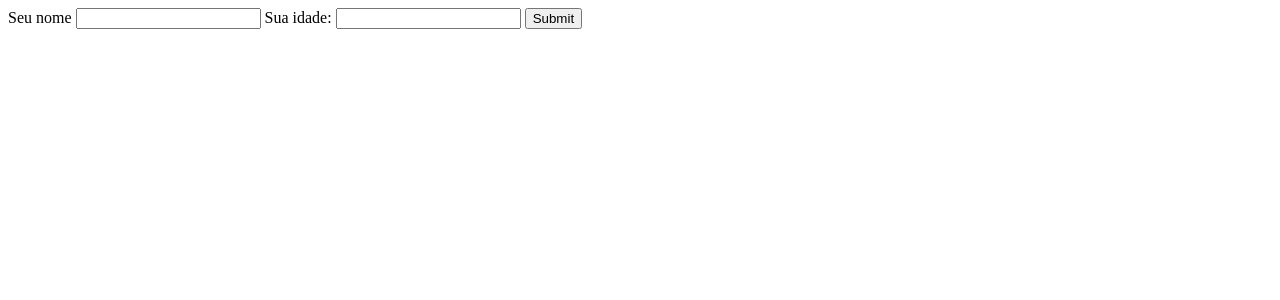
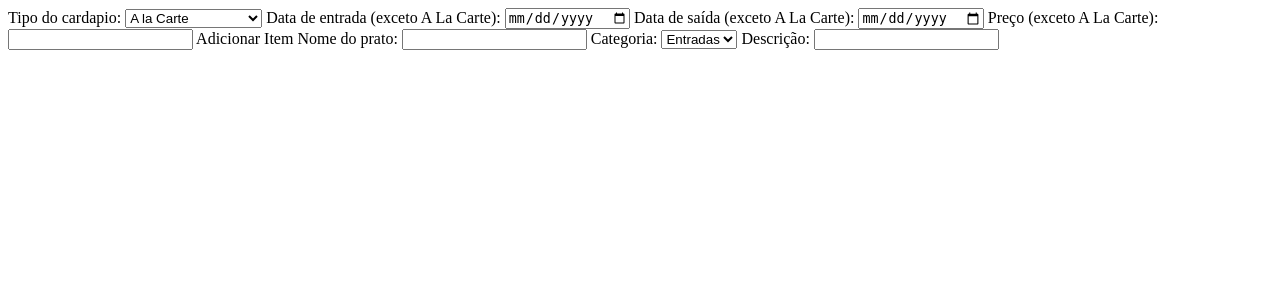
Before and after one commit to ThalitaPinheiro/menu_a_la_mano, a PHP site: page /new_menu.php in a window 1280 px wide. Shown: the top 300 px of the page. Run offline with PHP 8.4, Linux system fonts and the light colour scheme.

Commit message:
Novo Menu
Exemplo de como seria o formulário para criar um "cardápio" novo.

```diff
--- a/new_menu.php
+++ b/new_menu.php
@@ -1,14 +1,33 @@
 <html>
  <head>
-  <title>PHP Teste</title>
+  <title>Novo Cardápio</title>
  </head>
  <body>
 
 
 <form  method="POST">
- Seu nome <input type="text" name="nome" />
- Sua idade: <input type="text" name="idade" />
- <input type="submit">
+    Tipo do cardapio:
+    <select name="tipo_cardapio">
+        <option value="a_la_carte">A la Carte</option>
+        <option value="executivo">Executivo</option>
+        <option value="executivo_especial">Executivo Especial</option>
+        <option value="sugestao_chefe">Sugestão do Chefe</option>
+    </select>
+    Data de entrada (exceto A La Carte): <input type="date" name="data_entrada">
+    Data de saída (exceto A La Carte): <input type="date" name="data_saida">
+    Preço (exceto A La Carte): <input type="number" name="preco" min="0" step="0.01">
+
+    Adicionar Item
+    Nome do prato: <input type="text" name="prato">
+    Categoria:
+    <select name="tipo_prato">
+        <option value="entradas">Entradas</option>
+        <option value="risotos">Risotos</option>
+        <option value="massas">Massas</option>
+        <option value="etc">Etc</option>
+    </select>
+    Descrição: <input type="text" name="descricao">
+
 </form>
 
 
```
